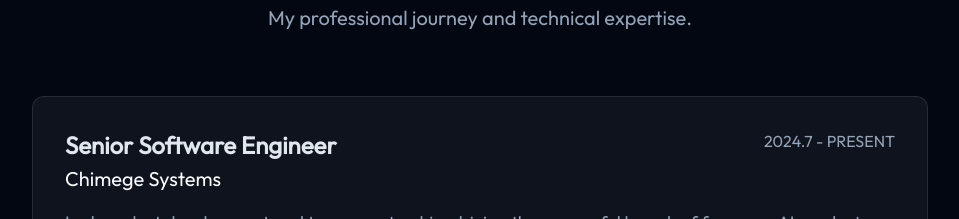
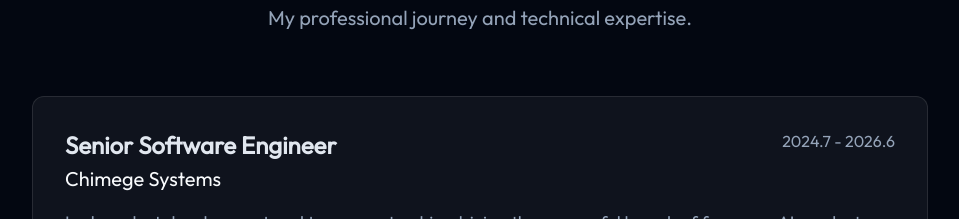
Before and after one commit to Batnaidan/batnaidan.github.io, a Next.js app: page / in a window 1280 px wide. Shown: the part 1040-1259 px from the top of the page, without its empty margins (160-1119 px from the left). Built offline with nearby package versions, Linux system fonts and the light colour scheme.

Commit message:
chore: updated experience

```diff
--- a/src/components/Experience.tsx
+++ b/src/components/Experience.tsx
@@ -3,7 +3,7 @@
   {
     company: "Chimege Systems",
     role: "Senior Software Engineer",
-    period: "2024.7 - PRESENT",
+    period: "2024.7 - 2026.6",
     description:
       "Led product development and team mentorship, driving the successful launch of four core AI products.",
     details: [
```
